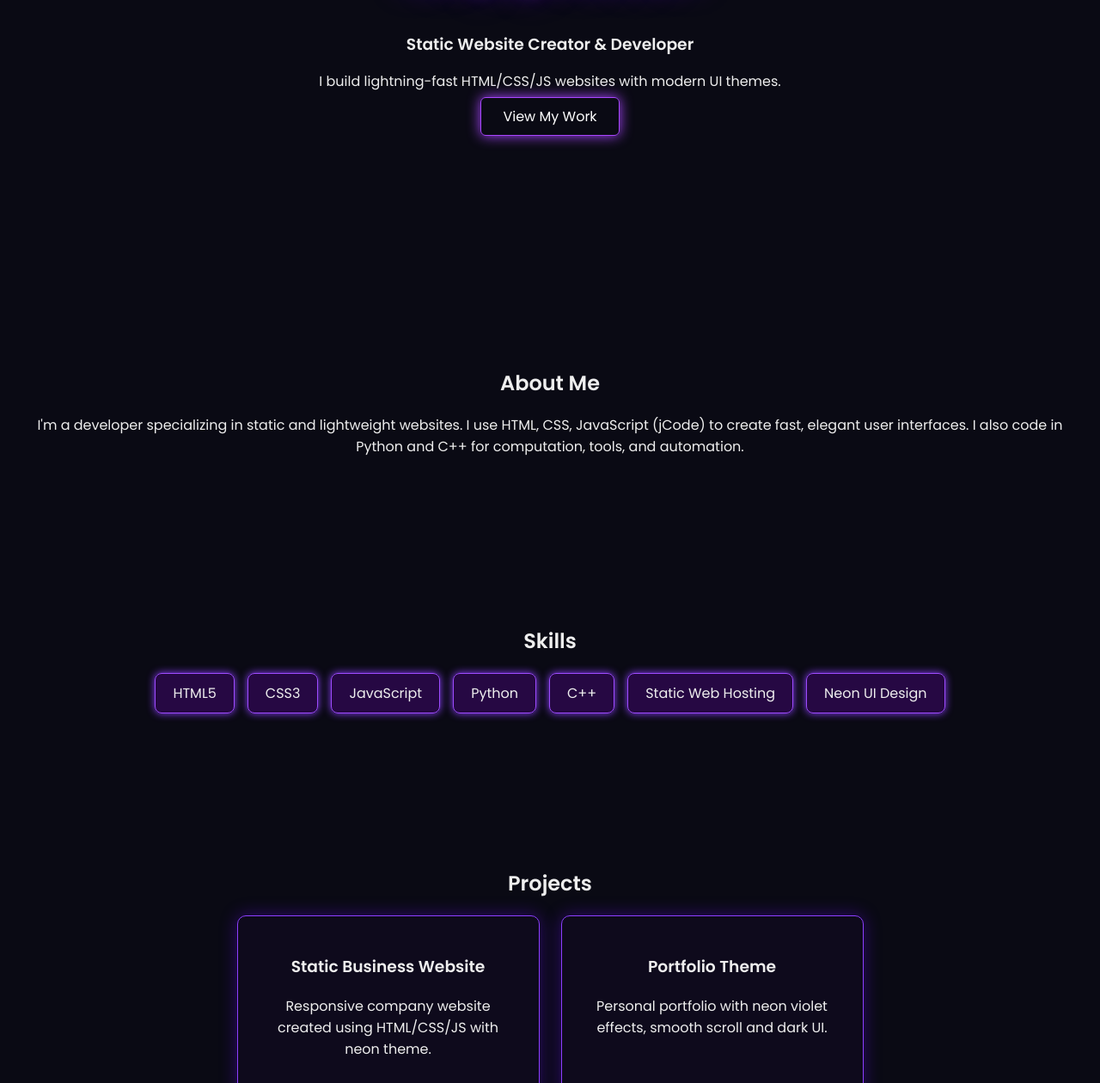
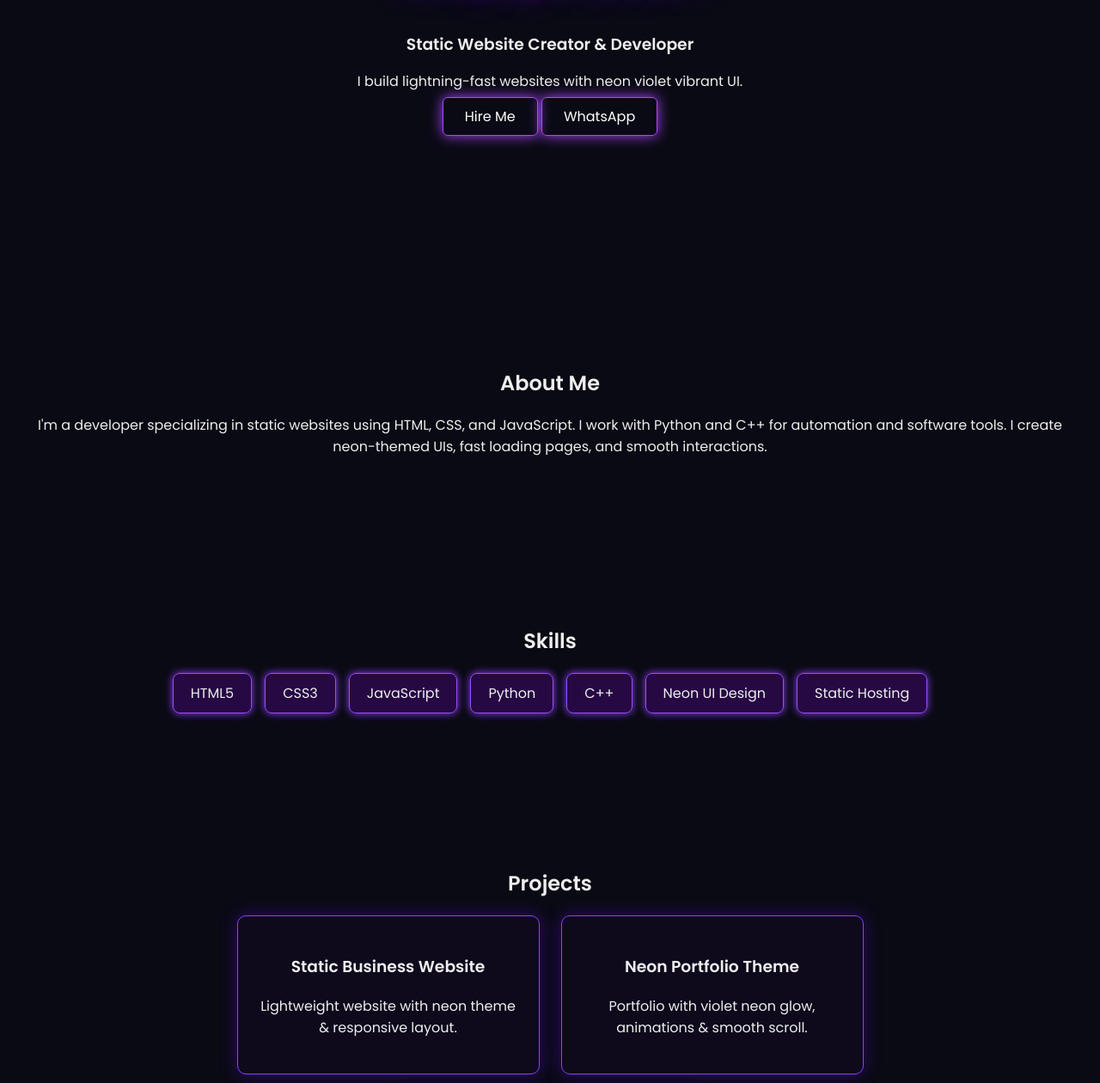
Before and after one commit to Suryanism99/portfolio, a plain HTML site: page index.html in a window 1280 px wide. Shown: the part 340-1600 px from the top of the page at 86% size. Drawn offline with Linux system fonts and the light colour scheme.

Commit message:
Update index.html

```diff
--- a/index.html
+++ b/index.html
@@ -5,8 +5,10 @@
     <meta name="viewport" content="width=device-width, initial-scale=1.0">
     <title>Suryaprakash | Portfolio</title>
     <link rel="stylesheet" href="style.css">
+    <script defer src="script.js"></script>
 </head>
 <body>
+
 <header>
     <nav class="nav">
         <h1 class="logo">Surya<span>Prakash</span></h1>
@@ -22,17 +24,21 @@
         <h2>Hello, I'm</h2>
         <h1 class="neon-text">Suryaprakash</h1>
         <h3>Static Website Creator & Developer</h3>
-        <p>I build lightning-fast HTML/CSS/JS websites with modern UI themes.</p>
-        <a href="#projects" class="btn-neon">View My Work</a>
+        <p>I build lightning-fast websites with neon violet vibrant UI.</p>
+
+        <div class="hero-buttons">
+            <a href="#contact" class="btn-neon">Hire Me</a>
+            <a href="https://wa.me/916383909137?text=Hello%20I%20want%20a%20Website" class="btn-neon">WhatsApp</a>
+        </div>
     </section>
 </header>
 
 <section id="about" class="about">
     <h2>About Me</h2>
     <p>
-        I'm a developer specializing in static and lightweight websites.
-        I use HTML, CSS, JavaScript (jCode) to create fast, elegant user interfaces.
-        I also code in Python and C++ for computation, tools, and automation.
+        I'm a developer specializing in static websites using HTML, CSS, and JavaScript.
+        I work with Python and C++ for automation and software tools.
+        I create neon-themed UIs, fast loading pages, and smooth interactions.
     </p>
 </section>
 
@@ -44,8 +50,8 @@
         <span>JavaScript</span>
         <span>Python</span>
         <span>C++</span>
-        <span>Static Web Hosting</span>
         <span>Neon UI Design</span>
+        <span>Static Hosting</span>
     </div>
 </section>
 
@@ -55,23 +61,28 @@
     <div class="project-container">
         <div class="project">
             <h3>Static Business Website</h3>
-            <p>Responsive company website created using HTML/CSS/JS with neon theme.</p>
+            <p>Lightweight website with neon theme & responsive layout.</p>
         </div>
         <div class="project">
-            <h3>Portfolio Theme</h3>
-            <p>Personal portfolio with neon violet effects, smooth scroll and dark UI.</p>
+            <h3>Neon Portfolio Theme</h3>
+            <p>Portfolio with violet neon glow, animations & smooth scroll.</p>
         </div>
         <div class="project">
-            <h3>Python Tools</h3>
-            <p>Automation scripts, data cleaners and small CLI utilities.</p>
+            <h3>Python CLI Tools</h3>
+            <p>Data automation scripts, batch utilities and CLI modules.</p>
         </div>
     </div>
 </section>
 
 <section id="contact" class="contact">
     <h2>Contact</h2>
-    <p>Want a website that stands out?</p>
-    <a class="btn-neon" href="mailto:support@suryaprakash.space">Email Me</a>
+    <p>Want a website or neon-themed project?</p>
+
+    <div class="contact-buttons">
+        <a class="btn-neon" href="mailto:support@suryaprakash.space">Email Me</a>
+        <a class="btn-neon" href="https://wa.me/916383909137?text=Hello%20I%20want%20a%20Website">WhatsApp</a>
+        <a class="btn-neon" href="https://instagram.com/nilav.exe" target="_blank">Instagram</a>
+    </div>
 </section>
 
 <footer>
```
